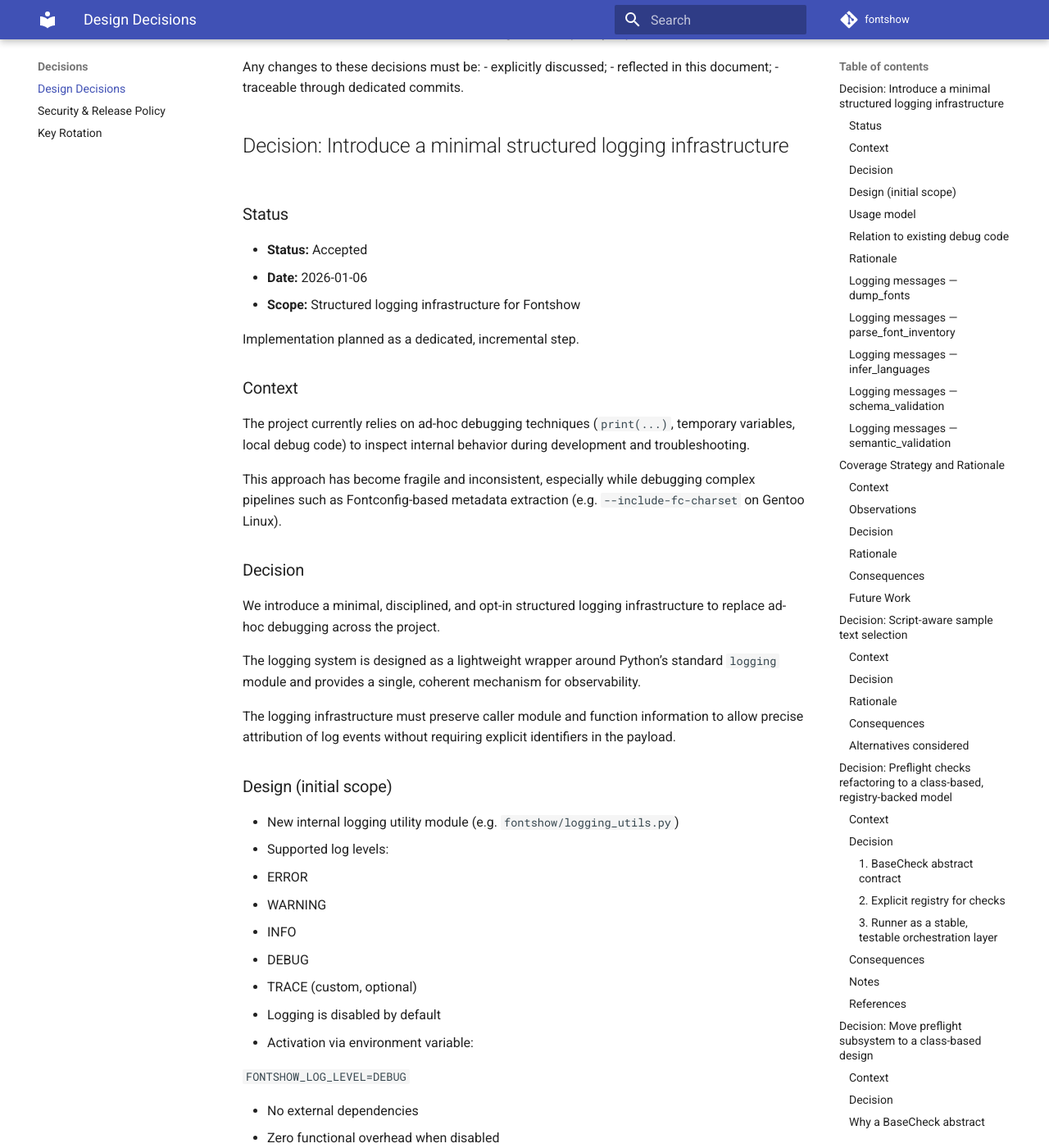
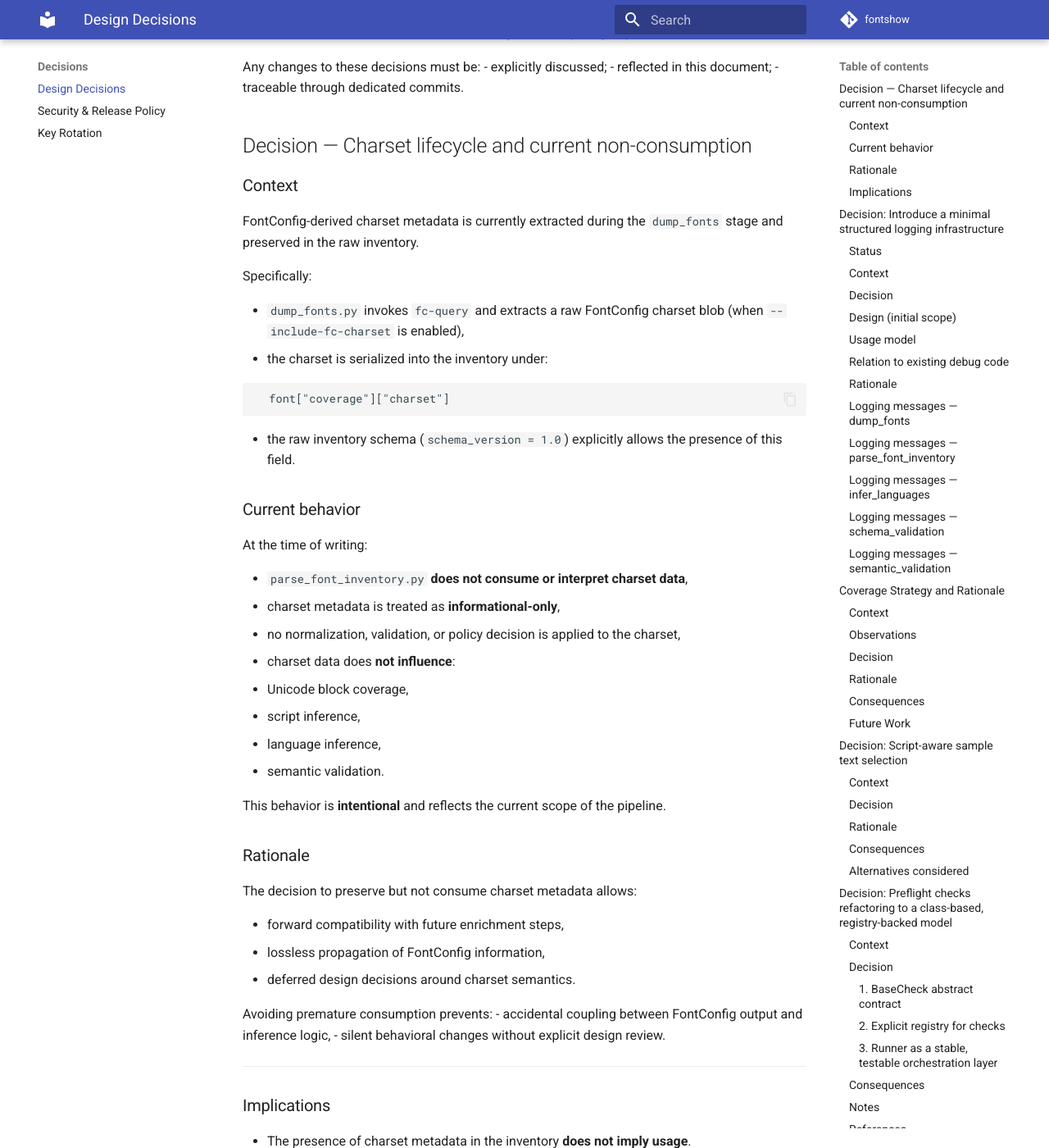
Before and after one commit to marco0560/Fontshow, an MkDocs documentation site: the page built from docs/decisions.md, in a window 1280 px wide and 1400 px high, scrolled down 402 px. Shown: the whole window at 82% size. Built offline with MkDocs 1.6.1 and Material for MkDocs 9.7.7, drawn with Linux system fonts in a browser that asks for light colours; comment, search, counter and statistics services are not loaded; some of the changed text lies outside the part shown.

Commit message:
docs(core): clarify charset lifecycle and current non-consumption
Document that FontConfig charset metadata is currently informational-only
and not consumed during inventory enrichment.

Why:
- FontConfig charset metadata is a legacy feature from the X11 era
- It was intended to provide font selection hints but is not actively used in modern font handling
- The current implementation only records this information for completeness

What:
- Charset metadata is recorded in the inventory but not used for inference or filtering
- Future versions may support consuming this metadata if needed

Notes:
-

Refs: #

````diff
--- a/docs/decisions.md
+++ b/docs/decisions.md
@@ -16,6 +16,62 @@
 - explicitly discussed;
 - reflected in this document;
 - traceable through dedicated commits.
+
+## Decision — Charset lifecycle and current non-consumption
+
+### Context
+
+FontConfig-derived charset metadata is currently extracted during the
+`dump_fonts` stage and preserved in the raw inventory.
+
+Specifically:
+
+- `dump_fonts.py` invokes `fc-query` and extracts a raw FontConfig charset blob
+  (when `--include-fc-charset` is enabled),
+- the charset is serialized into the inventory under:
+
+```text
+  font["coverage"]["charset"]
+```
+
+- the raw inventory schema (`schema_version = 1.0`) explicitly allows the
+  presence of this field.
+
+### Current behavior
+
+At the time of writing:
+
+- `parse_font_inventory.py` **does not consume or interpret charset data**,
+- charset metadata is treated as **informational-only**,
+- no normalization, validation, or policy decision is applied to the charset,
+- charset data does **not influence**:
+  - Unicode block coverage,
+  - script inference,
+  - language inference,
+  - semantic validation.
+
+This behavior is **intentional** and reflects the current scope of the pipeline.
+
+### Rationale
+
+The decision to preserve but not consume charset metadata allows:
+
+- forward compatibility with future enrichment steps,
+- lossless propagation of FontConfig information,
+- deferred design decisions around charset semantics.
+
+Avoiding premature consumption prevents:
+- accidental coupling between FontConfig output and inference logic,
+- silent behavioral changes without explicit design review.
+
+---
+
+### Implications
+
+- The presence of charset metadata in the inventory **does not imply usage**.
+- The `--include-fc-charset` flag guarantees extraction and serialization,
+  not semantic interpretation.
+
 
 ## Decision: Introduce a minimal structured logging infrastructure
 
@@ -175,6 +231,7 @@
 | semantic_validation    | per-font         | ERROR   | semantic validation failed                | When semantic validation fails fatally for an entry          | font_id, font_path, constraint_id, error_summary |
 
 ---
+
 ## Coverage Strategy and Rationale
 
 - **Status:** Accepted
````
